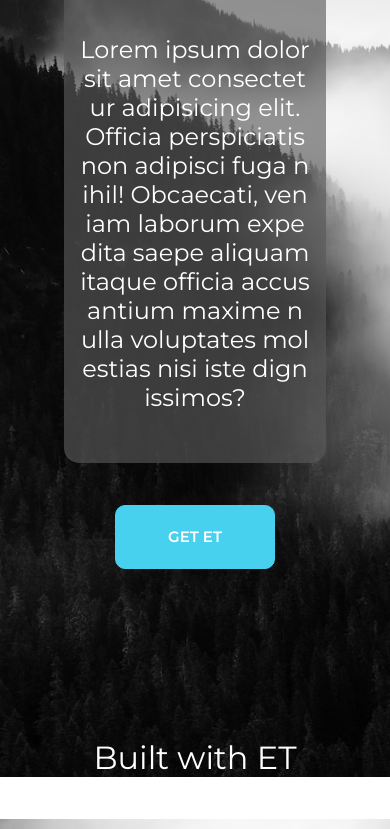
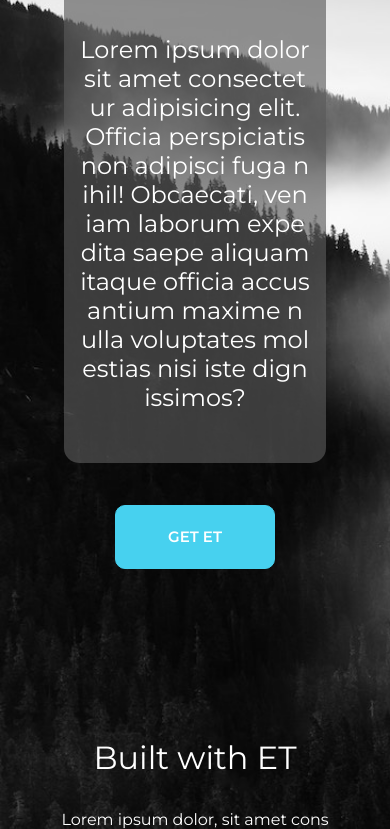
Before and after one commit to hungvv2808/parker-et, a plain HTML site: page problem1/index.html in a window 390 px wide. Shown: the part 286-1115 px from the top of the page. Drawn offline with nearby package versions, Linux system fonts and the light colour scheme.

Commit message:
custom css

```diff
--- a/problem1/sass/_content.scss
+++ b/problem1/sass/_content.scss
@@ -87,7 +87,9 @@
 @media screen and (max-width: 800px) {
   .content {
     &__bg {
+      height: 150vh;
       .et {
+        max-width: 500px;
         &.et-get {
           span {
             font-size: 7rem;
```
Also changed, not shown: problem1/main.css, 1 other file.
